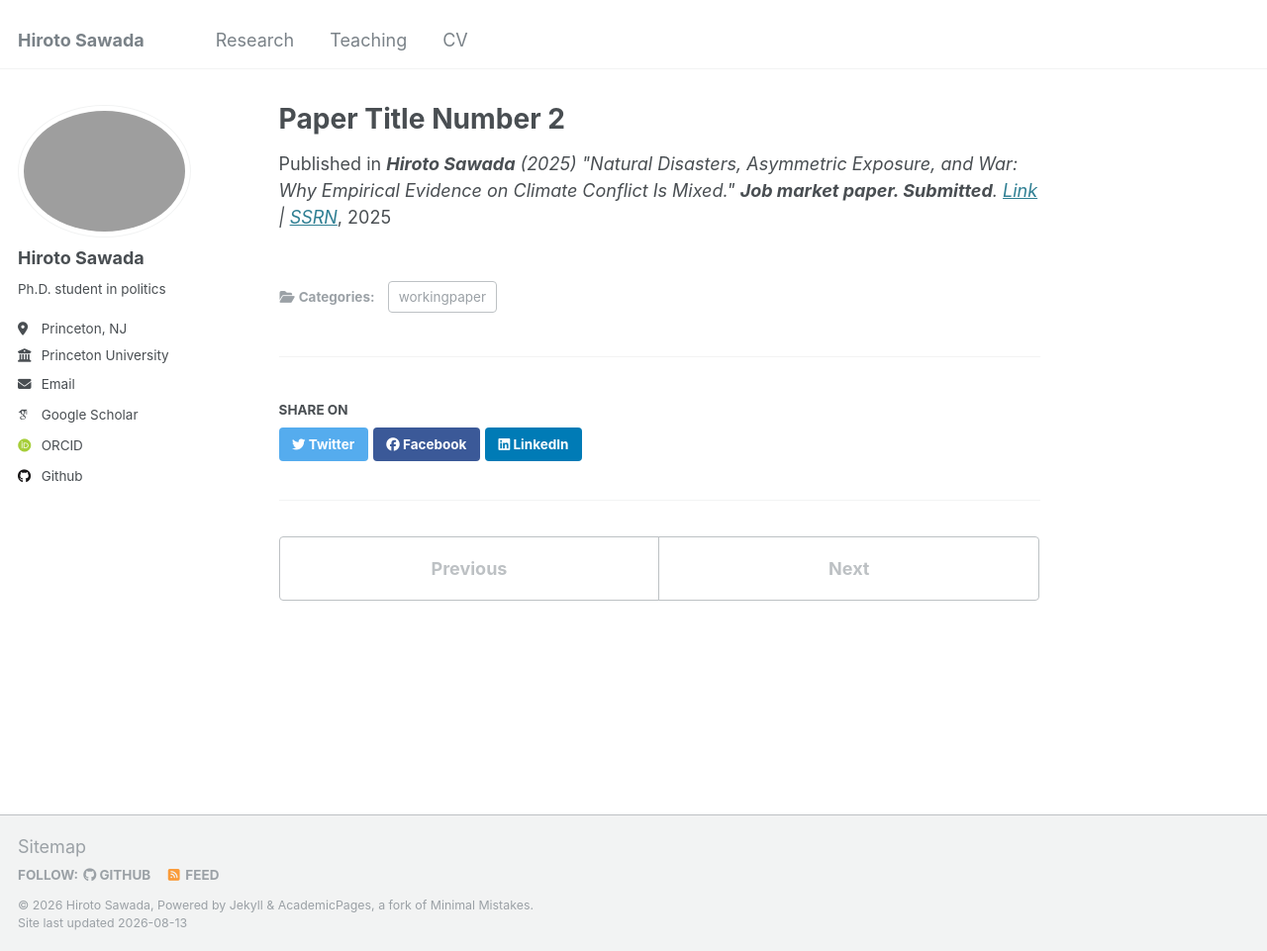
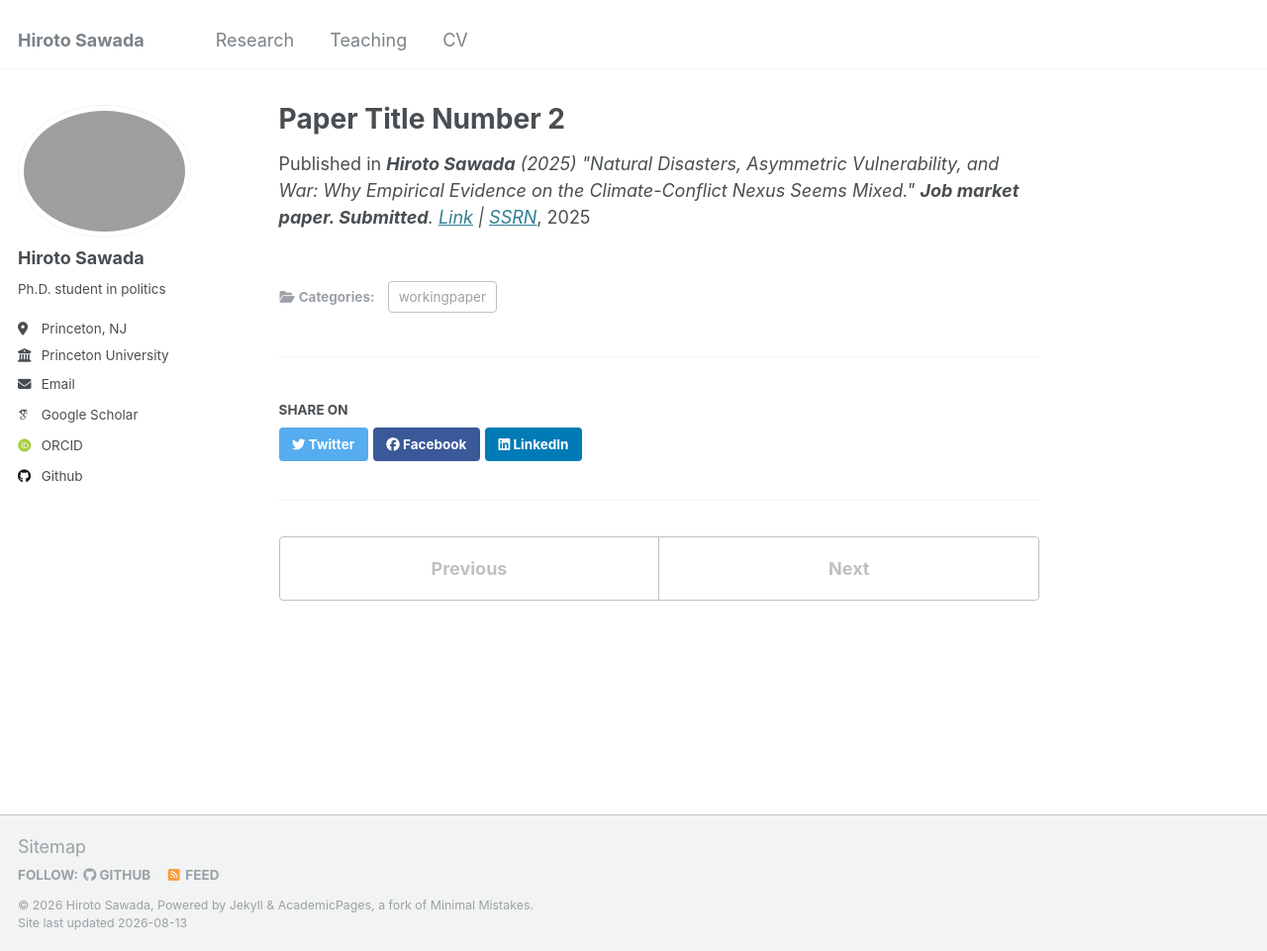
Before and after one commit to hiroto-sawada/hiroto-sawada.github.io, a Jekyll site: the page built from _publications/2010-10-01-paper-title-number-2.md, in a window 1280 px wide and 961 px high. Shown: the whole window at 99% size. Built offline with Jekyll 4.4.1, drawn with Linux system fonts in a browser that asks for light colours; some web fonts are replaced.

Commit message:
Update 2010-10-01-paper-title-number-2.md

```diff
--- a/_publications/2010-10-01-paper-title-number-2.md
+++ b/_publications/2010-10-01-paper-title-number-2.md
@@ -3,5 +3,5 @@ collection: publications
 category: workingpaper
 permalink: /publication/2010-10-01-paper-title-number-2
 date: 2025-08-01
-venue: '<b>Hiroto Sawada</b> (2025) "Natural Disasters, Asymmetric Exposure, and War: Why Empirical Evidence on Climate Conflict Is Mixed." <b>Job market paper. Submitted</b>. <a href="https://hiroto-sawada.github.io/files/Disaster_LatestDraft.pdf">Link</a> | <a href="https://dx.doi.org/10.2139/ssrn.4946973">SSRN</a>'
+venue: '<b>Hiroto Sawada</b> (2025) "Natural Disasters, Asymmetric Vulnerability, and War: Why Empirical Evidence on the Climate-Conflict Nexus Seems Mixed." <b>Job market paper. Submitted</b>. <a href="https://hiroto-sawada.github.io/files/Disaster_LatestDraft.pdf">Link</a> | <a href="https://dx.doi.org/10.2139/ssrn.4946973">SSRN</a>'
 ---
```
